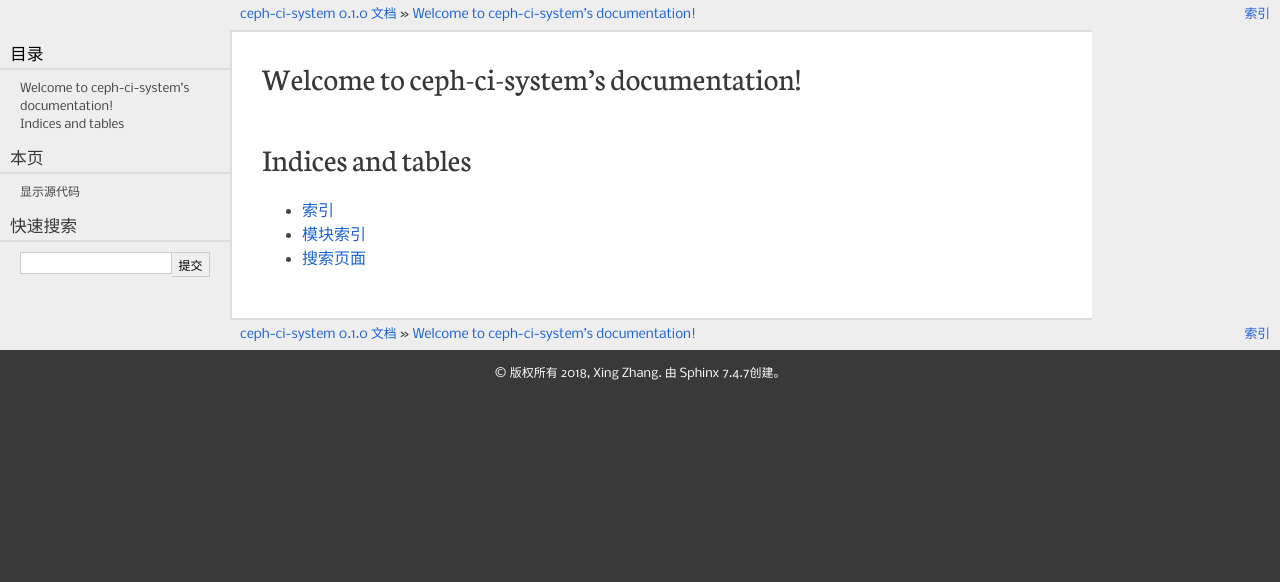
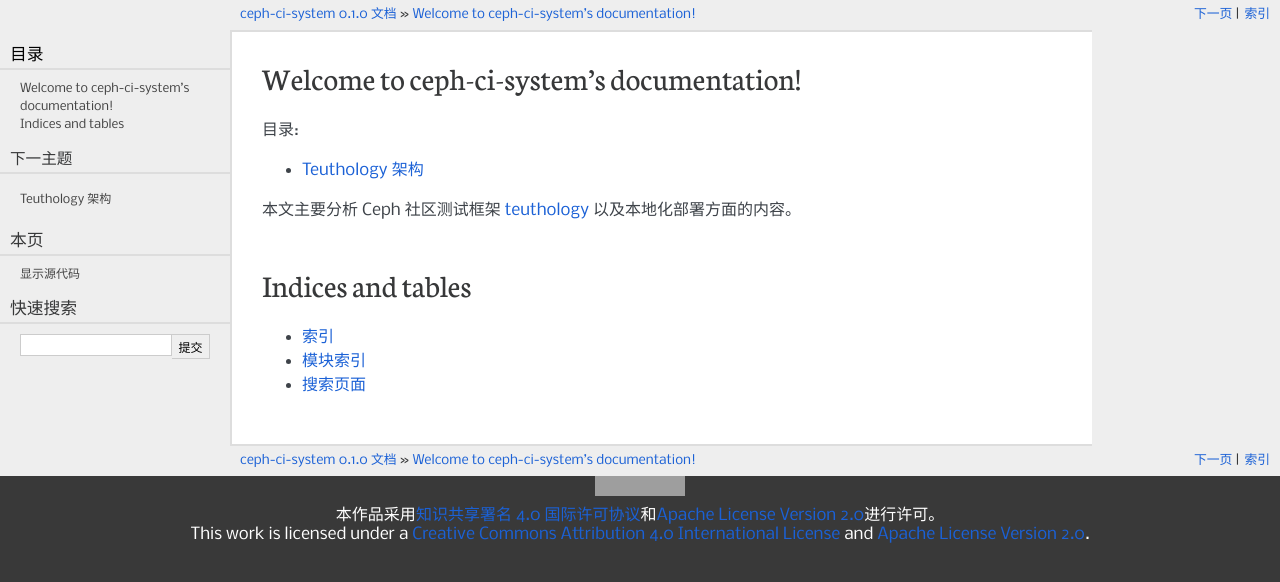
Before and after one commit to angeiv/ceph-ci-system-docs, a Sphinx documentation site: the page built from source/index.rst, in a window 1280 px wide. Shown: the top 582 px of the page. Built offline with Sphinx 7.4.7, drawn with Linux system fonts in a browser that asks for light colours; formulas are drawn with MathJax 3; grey boxes are pictures that could not be loaded.

Commit message:
Add Creative Commons LICENSE and apply APL 2.0

```diff
--- a/README.rst
+++ b/README.rst
@@ -8,4 +8,8 @@
    :target: https://ceph-ci.readthedocs.io/zh/latest/?badge=latest
    :alt: Documentation Status
 
-LICENSE: APL 2.0
+LICENSE
+=======
+
+* Apache License Version 2.0
+* Creative Commons Attribution 4.0 International License
--- /dev/null
+++ b/source/_templates/layout.html
@@ -0,0 +1,8 @@
+{% extends "!layout.html" %}
+
+{% block footer %}
+<div align="center">
+<a rel="license" href="http://creativecommons.org/licenses/by/4.0/"><img alt="知识共享许可协议" style="border-width:0" src="https://i.creativecommons.org/l/by/4.0/88x31.png" /></a><br />本作品采用<a rel="license" href="http://creativecommons.org/licenses/by/4.0/">知识共享署名 4.0 国际许可协议</a>和<a href="http://www.apache.org/licenses/LICENSE-2.0">Apache License Version 2.0</a>进行许可。
+<br />This work is licensed under a <a rel="license" href="http://creativecommons.org/licenses/by/4.0/">Creative Commons Attribution 4.0 International License</a> and <a href="http://www.apache.org/licenses/LICENSE-2.0">Apache License Version 2.0</a>.
+</div>
+{% endblock %}
--- a/source/index.rst
+++ b/source/index.rst
@@ -1,3 +1,18 @@
+..
+   Copyright 2018 Xing Zhang
+
+   Licensed under the Apache License, Version 2.0 (the "License");
+   you may not use this file except in compliance with the License.
+   You may obtain a copy of the License at
+
+       http://www.apache.org/licenses/LICENSE-2.0
+
+   Unless required by applicable law or agreed to in writing, software
+   distributed under the License is distributed on an "AS IS" BASIS,
+   WITHOUT WARRANTIES OR CONDITIONS OF ANY KIND, either express or implied.
+   See the License for the specific language governing permissions and
+   limitations under the License.
+
 .. ceph-ci-system documentation master file, created by
    sphinx-quickstart on Fri Sep  7 03:17:05 2018.
    You can adapt this file completely to your liking, but it should at least
@@ -8,9 +23,12 @@
 
 .. toctree::
    :maxdepth: 2
-   :caption: Contents:
+   :caption: 目录:
 
+   architecture/index
 
+本文主要分析 Ceph 社区测试框架 `teuthology <http://docs.ceph.com/teuthology/docs/README.html>`_
+以及本地化部署方面的内容。
 
 Indices and tables
 ==================
```
Also changed, not shown: setup.py (+13 -1 lines), source/architecture/index.rst (added, +17 -0 lines), source/conf.py (+14 -0 lines), 2 other files.
